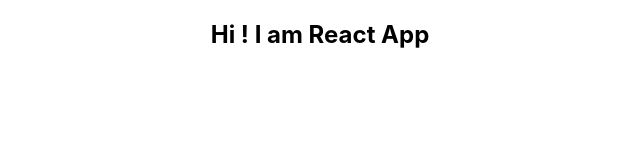
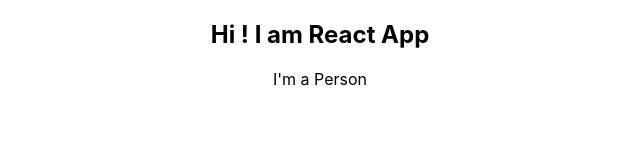
Before and after one commit to developerarjun/reactCRUD, a React (Create React App) app: page / in a window 1280 px wide. Shown: the top 160 px of the page, without its empty margins (320-960 px from the left). Built offline with nearby package versions, Linux system fonts and the light colour scheme.

Commit message:
Create new Person

```diff
--- a/src/App.js
+++ b/src/App.js
@@ -1,10 +1,12 @@
 import React from 'react';
 import './App.css';
+import Person from './Person/Person';
 
 function App() {
  return (
     <div className="App">
       <h2>Hi ! I am React App </h2>
+      <Person />
     </div>
   );
   //return React.createElement('div',{className: 'App'},React.createElement('h1',null,'Does This Works?'))
--- /dev/null
+++ b/src/Person/Person.js
@@ -0,0 +1,7 @@
+import React from 'react';
+
+const person = () => {
+    return <p>I'm a Person</p>
+}
+
+export default person;
```
